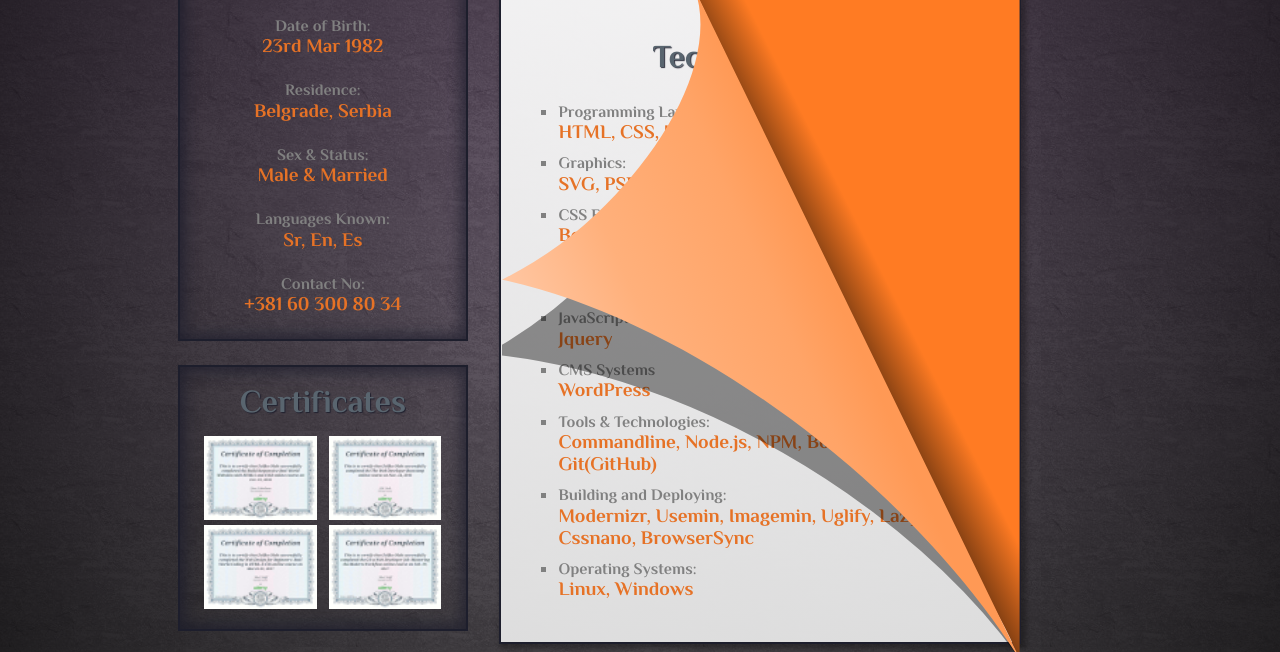
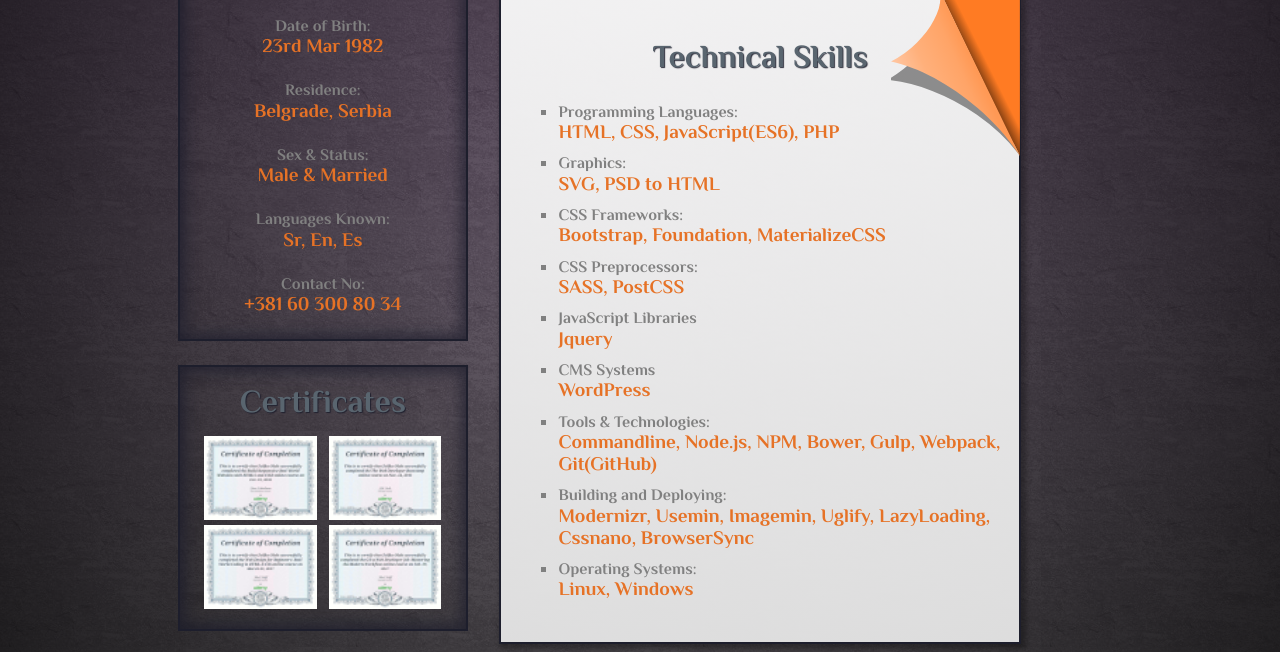
Before and after one commit to zeljko-olah/zoo, a website: page app/index.html in a window 1280 px wide. Shown: the part 5657-6309 px from the top of the page. Drawn offline with nearby package versions, Linux system fonts and the light colour scheme.

Commit message:
Final Fix

```diff
--- a/app/assets/styles/modules/_about.css
+++ b/app/assets/styles/modules/_about.css
@@ -108,7 +108,7 @@
          background-image: linear-gradient(180deg, rgba(250, 250, 250, .95), rgba(230, 230, 230, 0.95));
 
        & img {
-         width: 100%;
+         width: 25%;
          position: absolute;
          z-index: 0;
          top: 0;
--- a/app/temp/styles/styles.css
+++ b/app/temp/styles/styles.css
@@ -2145,7 +2145,7 @@
 }
 
 .about__resume--curl-page img {
-  width: 100%;
+  width: 25%;
   position: absolute;
   z-index: 0;
   top: 0;
```
